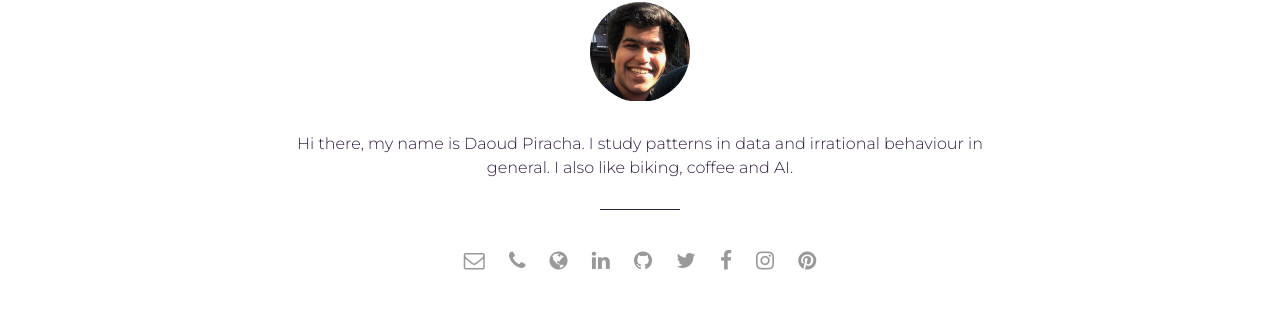
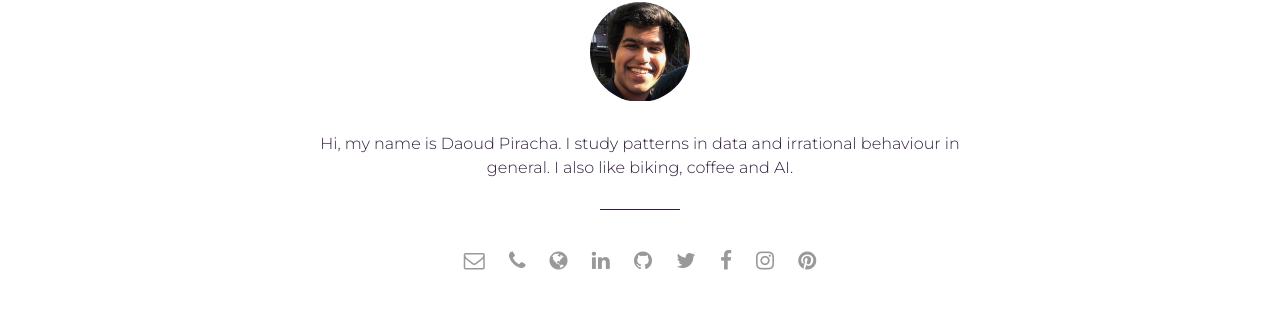
Before and after one commit to DaoudPiracha/Blog, a Jekyll site: the page built from _pages/about.html, in a window 1280 px wide. Shown: the part 201-528 px from the top of the page. Built offline with Jekyll 4.4.1, drawn with Linux system fonts in a browser that asks for light colours.

Commit message:
changed about

```diff
--- a/_config.yml
+++ b/_config.yml
@@ -9,7 +9,7 @@ url: "" # the base hostname & protocol for your site, e.g. http://example.com
 # Author settings
 author: Daoud Piracha # add your name
 author-pic: daoud-face2.jpg
-about-author: Hi there, my name is Daoud Piracha. I study patterns in data and irrational behaviour in general. I also like biking, coffee and AI. #Currently, I am building Attention submodules for VGG for the ICLR 2018 Reproducibility Challenge.
+about-author: Hi, my name is Daoud Piracha. I study patterns in data and irrational behaviour in general. I also like biking, coffee and AI. #Currently, I am building Attention submodules for VGG for the ICLR 2018 Reproducibility Challenge.
 
 # Contact links
 email: daoud.piracha@mail.mcgill.ca # Add your Email address
```
